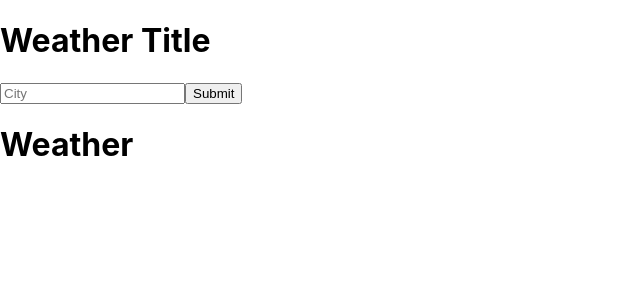
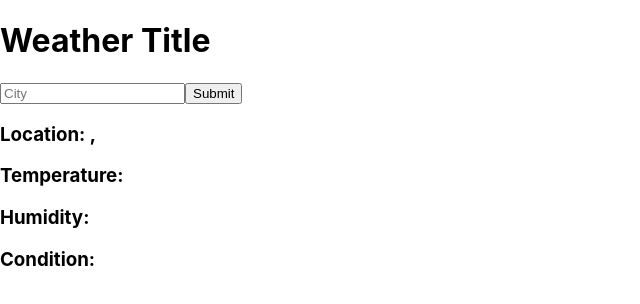
Before and after one commit to chittyliu/weather-app, a React (Create React App) app: page / in a window 1280 px wide. Shown: the top 304 px of the page, without its empty margins (0-640 px from the left). Built offline with nearby package versions, Linux system fonts and the light colour scheme.

Commit message:
data displayed

```diff
--- a/src/App.js
+++ b/src/App.js
@@ -22,13 +22,28 @@
     );
     const data = await api_call.json();
     console.log(data);
+    this.setState({
+      temperature: data.main.temp,
+      humidity: data.main.humidity,
+      city: data.name,
+      country: data.sys.country,
+      description: data.weather[0].description,
+      error: ""
+    });
   };
   render() {
     return (
       <div>
         <Title />
         <Form getWeather={this.getWeather} />
-        <Weather />
+        <Weather
+          temperature={this.state.temperature}
+          humidity={this.state.humidity}
+          city={this.state.city}
+          country={this.state.country}
+          description={this.state.description}
+          error={this.state.error}
+        />
       </div>
     );
   }
--- a/src/compoments/Weather.jsx
+++ b/src/compoments/Weather.jsx
@@ -4,7 +4,12 @@
   render() {
     return (
       <div>
-        <h1>Weather</h1>
+        <h3>
+          Location: {this.props.city}, {this.props.country}
+        </h3>
+        <h3>Temperature: {this.props.temperature}</h3>
+        <h3>Humidity: {this.props.humidity} </h3>
+        <h3>Condition: {this.props.description}</h3>
       </div>
     );
   }
```
